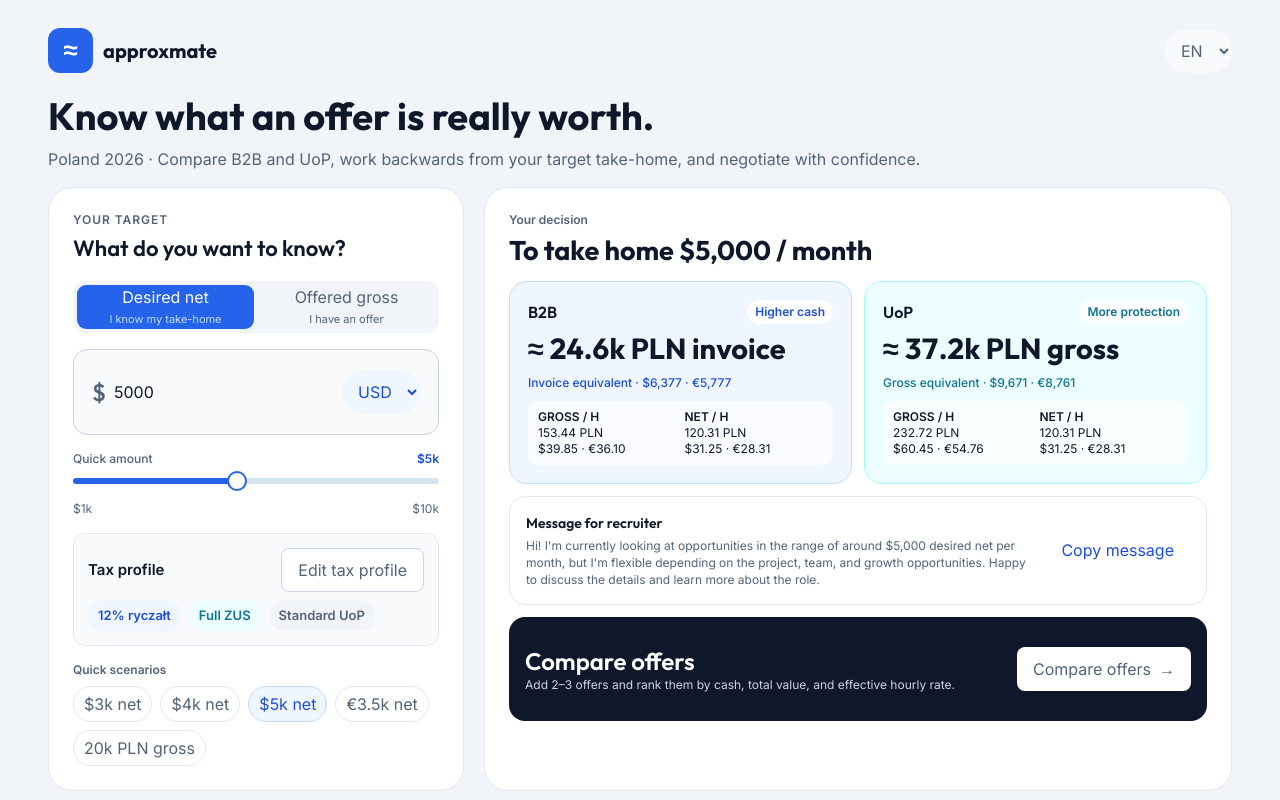
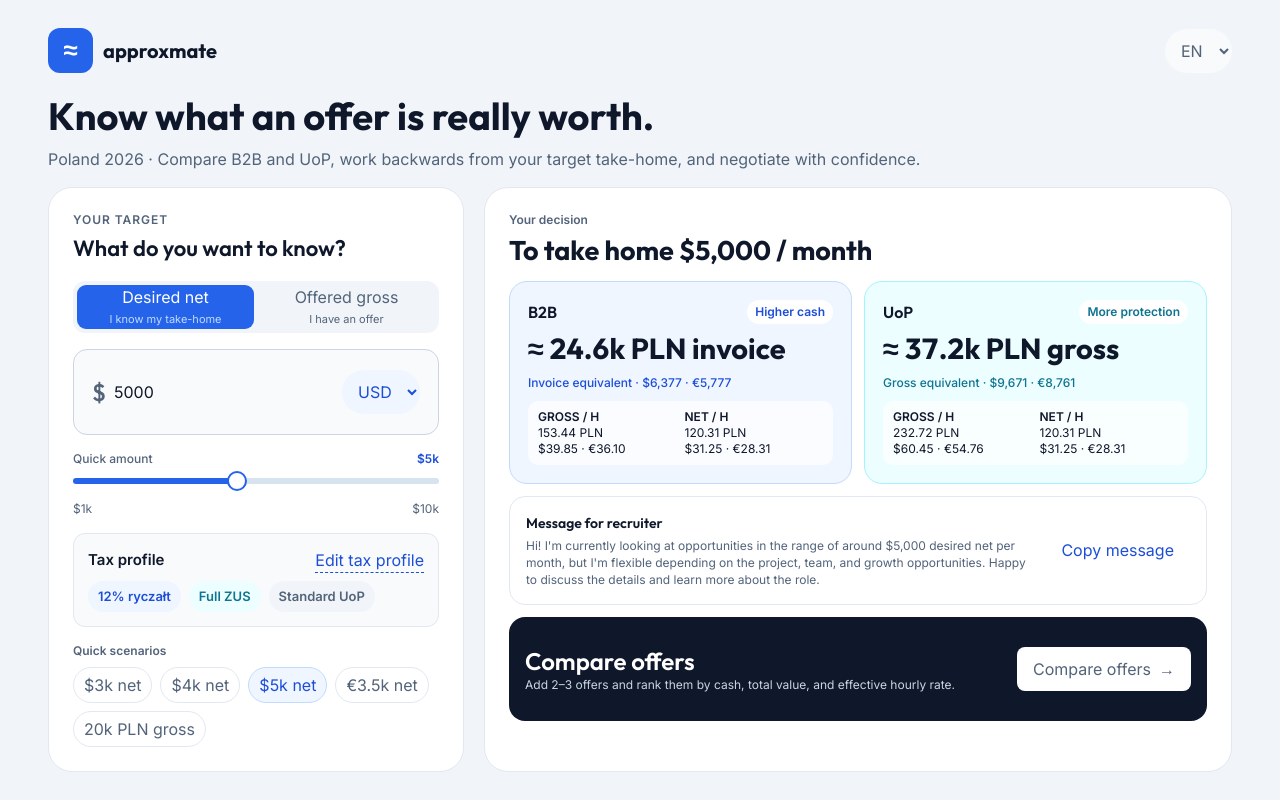
Before and after one commit to si13n/approx-mate, a React (Vite) app: page / in a window 1280 px wide. Shown: the top 800 px of the page. Built offline with nearby package versions, Linux system fonts and the light colour scheme; no server answers; the HTML template or start-up script is replaced by a standard one.

Commit message:
fix: make tax profile edit action compact

```diff
--- a/src/components/calculator/TargetPanel.tsx
+++ b/src/components/calculator/TargetPanel.tsx
@@ -3,7 +3,6 @@ import type { TaxProfile } from "../../config/tax"
 import type { Translation } from "../../i18n/translations"
 import { SYM } from "../../lib/formatting"
 import type { Currency, InputType } from "../../types"
-import { Button } from "../ui/Button"
 import { SegmentedControl } from "../ui/SegmentedControl"
 
 export interface QuickScenario {
@@ -159,17 +158,17 @@ export function TargetPanel(props: TargetPanelProps) {
       </div>
 
       <div className="rounded-xl border border-border bg-surface-subtle p-3 tablet:p-3.5">
-        <div className="flex min-h-11 items-center justify-between gap-3">
+        <div className="flex items-center justify-between gap-3">
           <h3 className="text-sm font-semibold tablet:text-[15px]">
             {props.t.taxProfile}
           </h3>
-          <Button
-            variant="secondary"
+          <button
+            type="button"
             onClick={props.onEditProfile}
-            className="shrink-0 px-3"
+            className="shrink-0 border-b border-dashed border-current text-xs font-semibold leading-5 text-action hover:opacity-80 focus-visible:outline-2 focus-visible:outline-offset-2 focus-visible:outline-primary"
           >
             {props.t.editTaxProfile}
-          </Button>
+          </button>
         </div>
         <div className="mt-1 text-xs leading-[18px] text-content-secondary tablet:hidden">
           <p>
```
